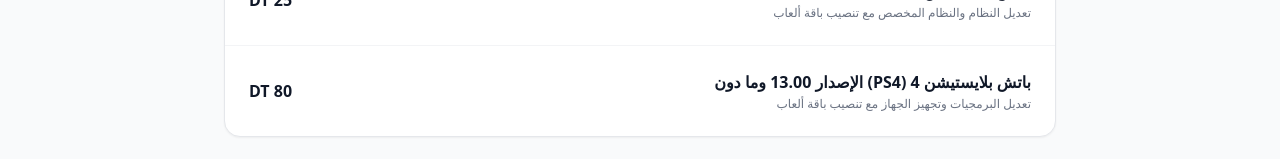
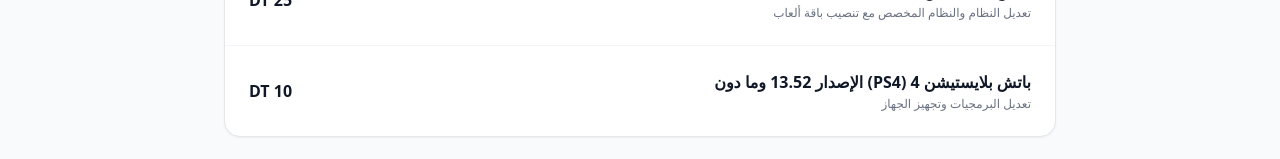
Before and after one commit to abdellwahed1-hue/djerba-console, a Next.js app: page / in a window 1280 px wide. Both pictures are taken after a click on the button "باتش بلايستيشن". Shown: the part 1351-1510 px from the top of the page. Built offline with nearby package versions, Linux system fonts and the light colour scheme.

Commit message:
PriceUpdate2

```diff
--- a/app/page.tsx
+++ b/app/page.tsx
@@ -281,10 +281,10 @@
                 </div>
                 <div className="p-4 sm:p-6 flex justify-between items-center hover:bg-gray-50/50 transition">
                   <div>
-                    <h4 className="font-bold text-gray-900 text-sm sm:text-base">باتش بلايستيشن 4 (PS4) الإصدار 13.00 وما دون</h4>
-                    <p className="text-gray-500 text-xs mt-0.5">تعديل البرمجيات وتجهيز الجهاز مع تنصيب باقة ألعاب</p>
+                    <h4 className="font-bold text-gray-900 text-sm sm:text-base">باتش بلايستيشن 4 (PS4) الإصدار 13.52 وما دون</h4>
+                    <p className="text-gray-500 text-xs mt-0.5">تعديل البرمجيات وتجهيز الجهاز </p>
                   </div>
-                  <span className="font-black text-gray-900 text-sm sm:text-base">80 DT</span>
+                  <span className="font-black text-gray-900 text-sm sm:text-base">10 DT</span>
                 </div>
               </div>
             )}
```
